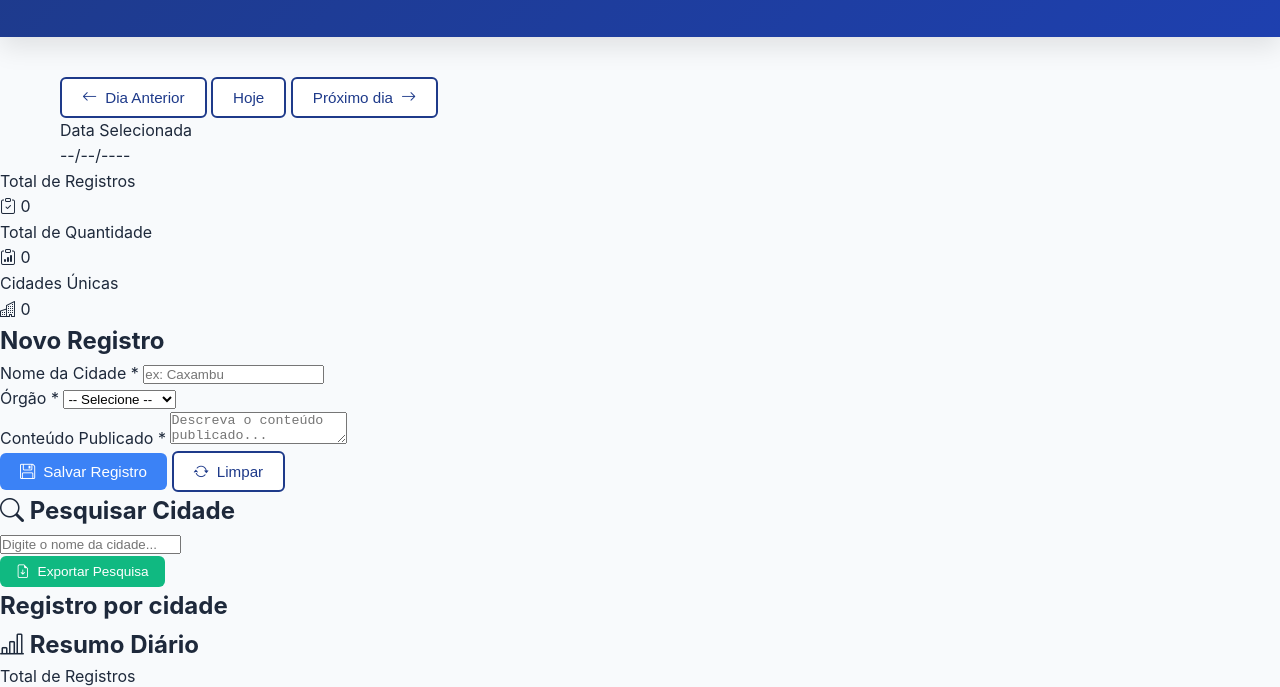
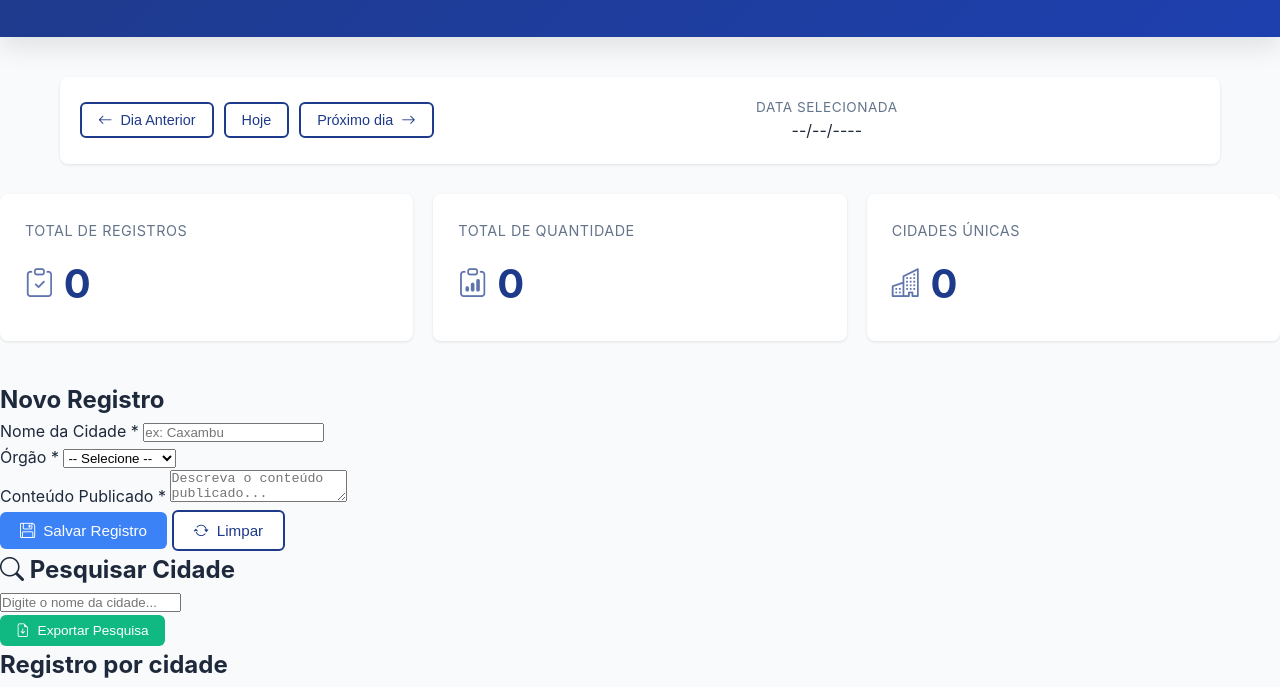
Before and after one commit to henriquejunqueira/email-file-manager, a website: page public/index.html in a window 1280 px wide. Shown: the part 124-811 px from the top of the page. Drawn offline with nearby package versions, Linux system fonts and the light colour scheme.

Commit message:
Estilizado cartões de resumo

```diff
--- a/public/style.css
+++ b/public/style.css
@@ -92,7 +92,7 @@ header p {
   flex-wrap: wrap;
 }
 
-/* Botões a página */
+/* Botões da página */
 
 /* Aplicado a todos os botões do site */
 button {
@@ -164,3 +164,125 @@ button {
   padding: 8px 16px;
   font-size: 0.85rem;
 }
+
+/* Seção de gerenciamento de datas */
+.data-management {
+  background: var(--bg-card);
+  padding: 15px 20px;
+  border-radius: 8px;
+  margin-bottom: 30px;
+  box-shadow: var(--shadow);
+  display: flex;
+  gap: 12px;
+  flex-wrap: wrap;
+  align-items: center;
+}
+
+.data-management-label {
+  font-size: 0.9rem;
+  color: var(--text-secondary);
+  font-weight: 500;
+}
+
+/* Seletor de datas */
+.date-selector {
+  background: var(--bg-card);
+  padding: 20px;
+  border-radius: 8px;
+  margin-bottom: 30px;
+  box-shadow: var(--shadow);
+  display: flex;
+  justify-content: space-between;
+  align-items: center;
+  gap: 20px;
+  flex-wrap: wrap;
+}
+
+/* Área central que contém a informação da data */
+.date-selector-content {
+  display: flex;
+  align-items: center;
+  gap: 15px;
+  flex: 1;
+  min-width: 300px;
+}
+
+/* Grupo de botões de navegação (Anterior/Próximo) */
+.date-selector-nav {
+  display: flex;
+  gap: 10px;
+}
+
+/* Ajuste específico para os botões dentro do seletor de data */
+.date-selector-nav button {
+  padding: 8px 16px;
+  font-size: 0.9rem;
+}
+
+/* Estiliza o bloco que exibe a data atual */
+.date-display {
+  text-align: center;
+  flex: 1;
+  min-width: 150px;
+}
+
+/* Estiliza a etiqueta que exibe o mês atual */
+.date-display .label {
+  font-size: 0.85rem;
+  color: var(--text-secondary);
+  text-transform: uppercase;
+  letter-spacing: 0.5px;
+}
+
+/* Estiliza o valor da data */
+.data-display .value {
+  font-size: 1.3rem;
+  font-weight: 600;
+  color: var(--primary);
+  margin-top: 5px;
+}
+
+/* Cartões de Resumo da página */
+
+/* Grade que organiza os cards */
+.summary {
+  display: grid;
+  grid-template-columns: repeat(auto-fit, minmax(250px, 1fr));
+  gap: 20px;
+  margin-bottom: 40px;
+}
+
+.summary-card {
+  background: var(--bg-card);
+  padding: 25px;
+  border-radius: 8px;
+  box-shadow: var(--shadow);
+  transition: all 0.3s ease;
+}
+
+.summary-card:hover {
+  transform: translateY(-4px);
+  box-shadow: var(--shadow-lg);
+}
+
+.summary-card-label {
+  font-size: 0.9rem;
+  color: var(--text-secondary);
+  text-transform: uppercase;
+  letter-spacing: 0.5px;
+  margin-bottom: 10px;
+}
+
+.summary-card-value {
+  font-size: 2.5rem;
+  font-weight: 700;
+  color: var(--primary);
+  display: flex;
+  align-items: center;
+  gap: 10px;
+}
+
+.summary-card-icon {
+  font-size: 1.8rem;
+  opacity: 0.7;
+}
```
Also changed, not shown: public/index.html (+1 -1 lines).
